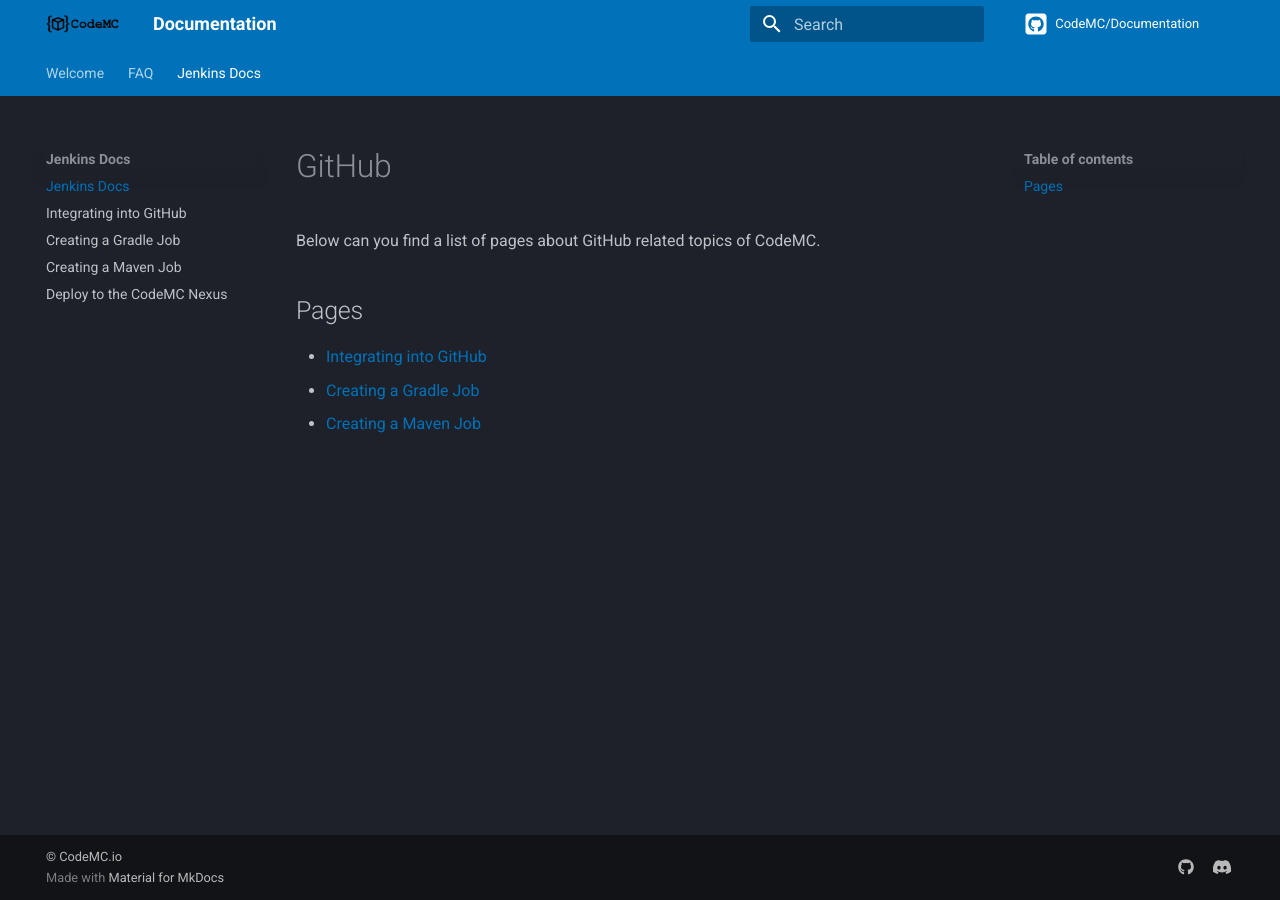
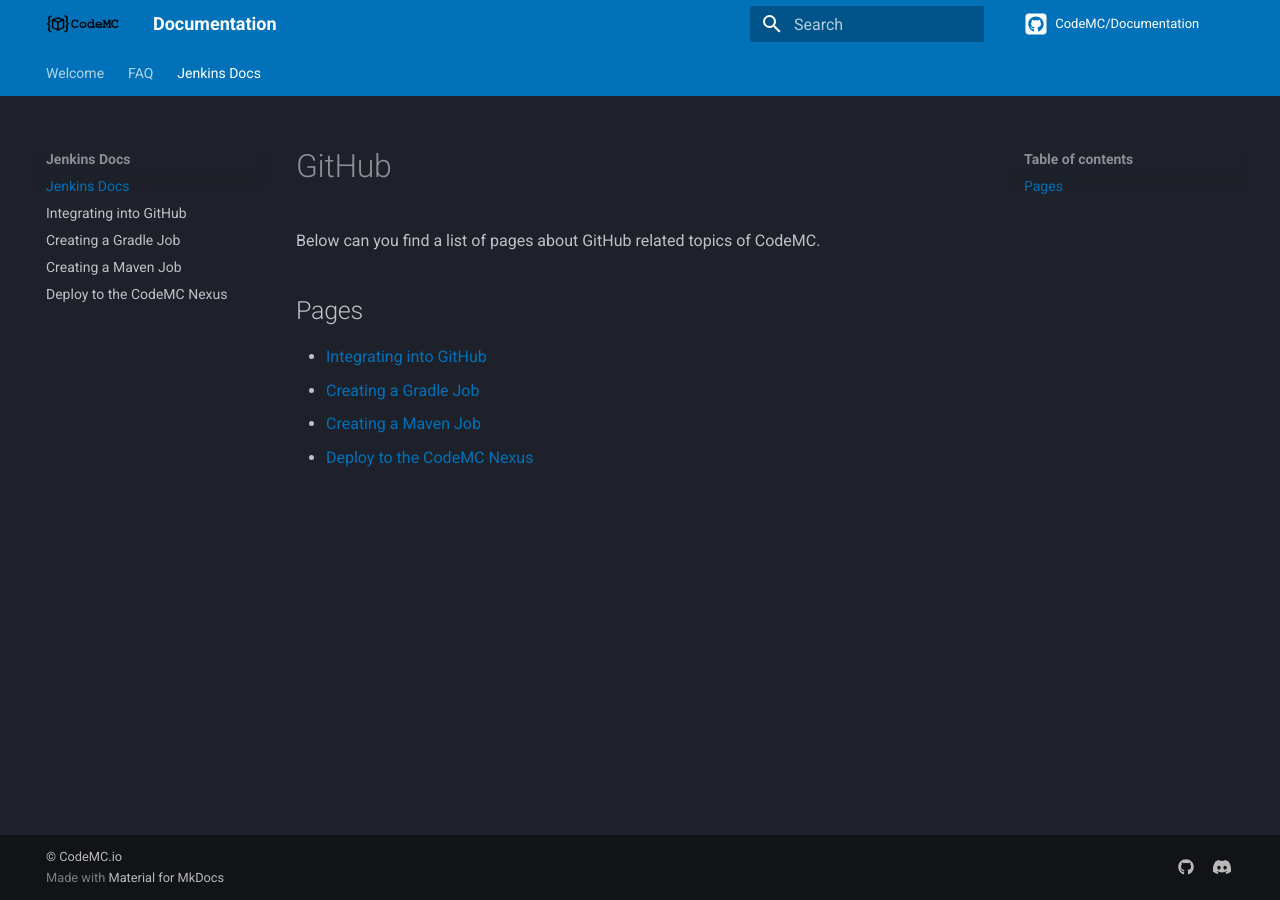
Before and after one commit to CodeMC/Documentation, an MkDocs documentation site: the page built from docs/jenkins/index.md, in a window 1280 px wide. Built offline with MkDocs 1.6.1 and Material for MkDocs 9.7.7, drawn with Linux system fonts in a browser that asks for light colours; comment, search, counter and statistics services are not loaded.

Commit message:
Update index.md

```diff
--- a/docs/jenkins/index.md
+++ b/docs/jenkins/index.md
@@ -6,3 +6,4 @@ Below can you find a list of pages about GitHub related topics of CodeMC.
 - [Integrating into GitHub](github-integration)
 - [Creating a Gradle Job](gradle)
 - [Creating a Maven Job](maven)
+- [Deploy to the CodeMC Nexus](deploy)
```
